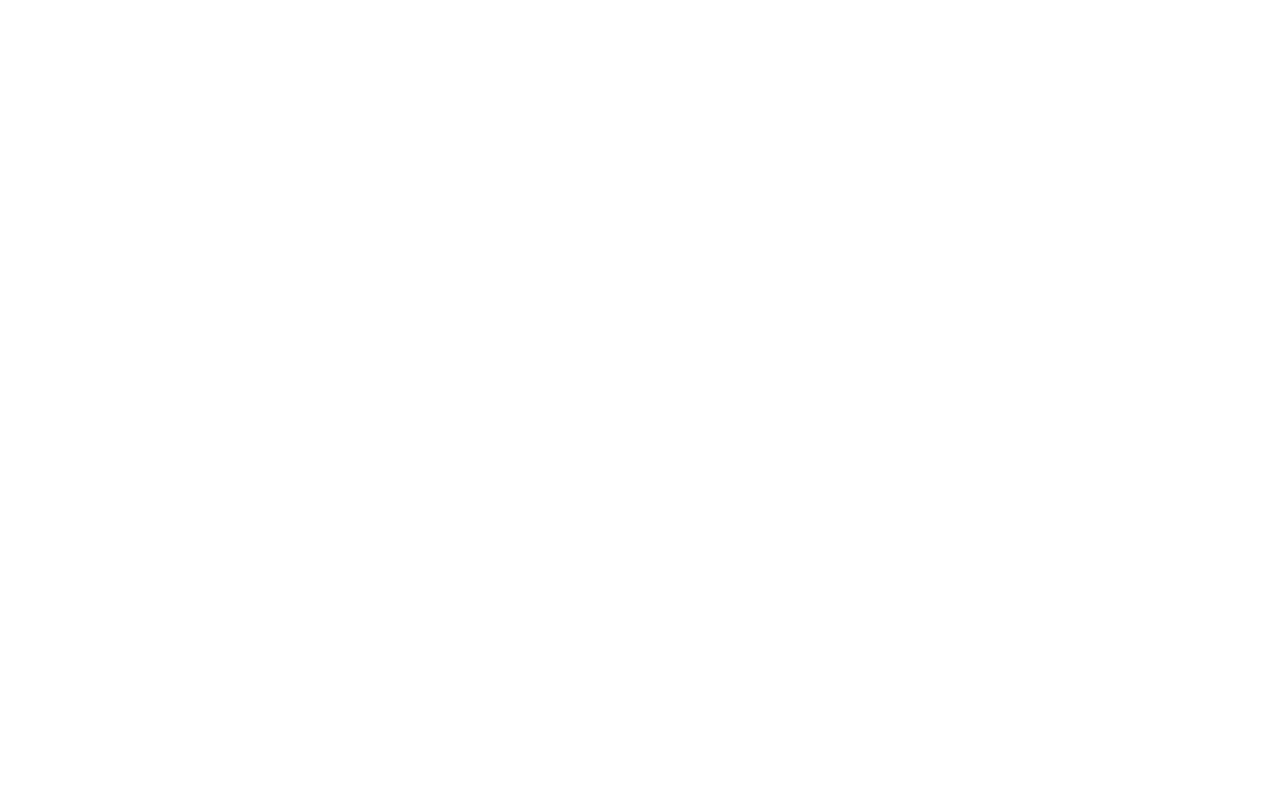
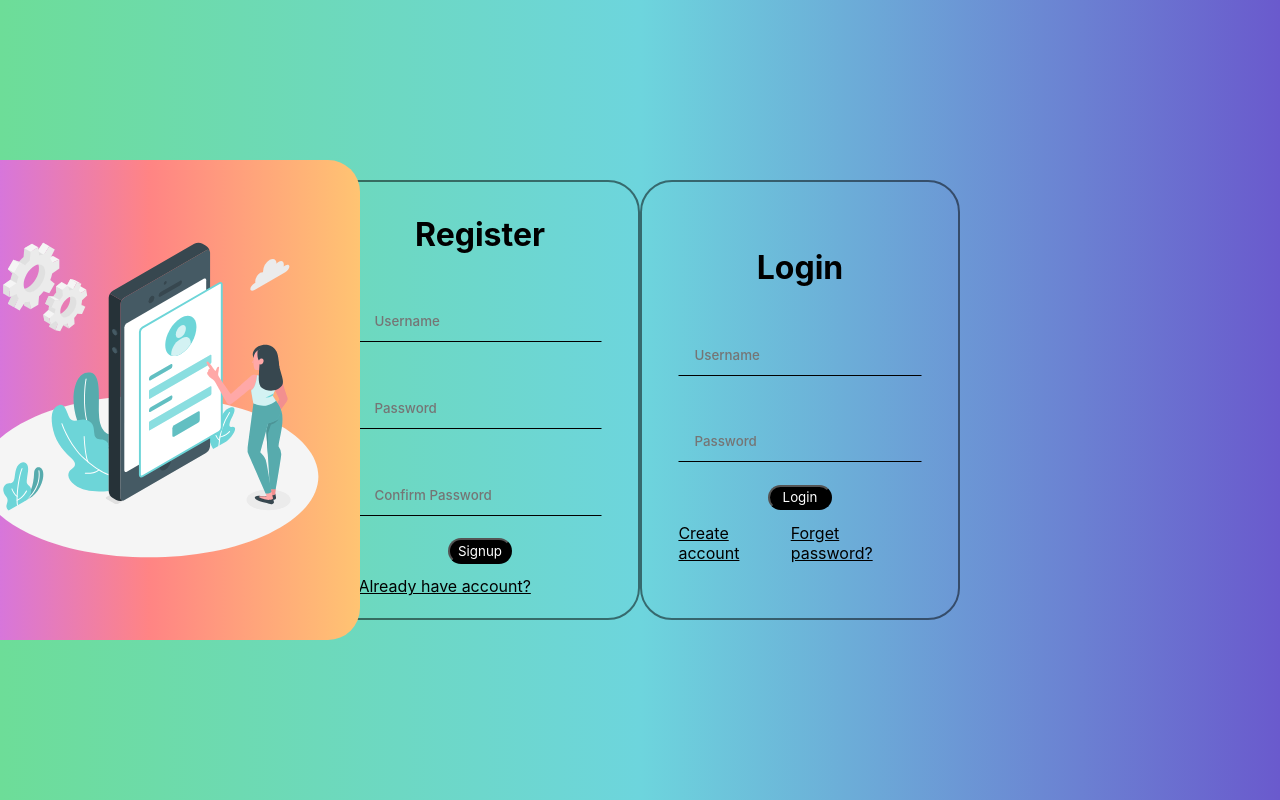
Before and after one commit to devsalmanquadri/ProjectX, a PHP site: page /login.html in a window 1280 px wide. Before the commit the page is empty. Run offline with PHP 8.4, Linux system fonts and the light colour scheme; some libraries are stand-ins or nearby versions.

Commit message:
login page

```diff
--- a/login.css
+++ b/login.css
@@ -2,4 +2,172 @@
   margin: 0;
   padding: 0;
   box-sizing: border-box;
+  font-family: Whitney, -apple-system, BlinkMacSystemFont, Segoe UI, Roboto,
+    Helvetica, Arial, sans-serif;
 }
+.background1 {
+  position: relative;
+  width: 100vw;
+  height: 100vh;
+  background: rgb(109, 221, 152);
+  background: linear-gradient(
+    90deg,
+    rgba(109, 221, 152, 1) 0%,
+    rgba(109, 213, 221, 1) 50%,
+    rgba(106, 90, 205, 1) 100%
+  );
+  /* filter: blur(8px); */
+}
+.main {
+  width: 100vw;
+  height: 100vh;
+  display: flex;
+  align-items: center;
+  justify-content: center;
+  position: absolute;
+  z-index: 10;
+}
+.imglogin1 {
+  transition: all;
+  transition-duration: 1s;
+  position: absolute;
+  right: 920px;
+  /* right: 380px; */
+  height: 60vh;
+  width: 33vw;
+  border-radius: 2rem;
+  z-index: 999;
+  object-fit: cover;
+  object-position: center;
+  background-color: rgb(41, 155, 255);
+  background: rgb(131, 58, 180);
+  background: linear-gradient(
+    90deg,
+    rgb(198, 112, 255) 0%,
+    rgb(255, 132, 132) 50%,
+    rgb(255, 196, 114) 100%
+  );
+}
+.loginform {
+  z-index: 20;
+  display: flex;
+  align-items: center;
+  justify-content: center;
+  flex-direction: column;
+  border-radius: 2rem;
+  height: 55vh;
+  width: 25vw;
+  border: 2px solid rgba(0, 0, 0, 0.5);
+  backdrop-filter: blur(50px);
+  /* filter: drop-shadow(1px 1px 5px #000); */
+  backdrop-filter: drop-shadow(5px 5px 5px #000);
+}
+/*
+.logininput input[type="text"] {
+  width: 20vw;
+  padding: 0.5rem;
+  font-size: 1.1rem;
+  /* border-radius: 1rem;
+  background: transparent;
+  border: none;
+  border-bottom: 1px solid rgba(0, 0, 0);
+  margin: 1vw 0;
+  outline: none;
+  padding-right: 20px;
+  /* outline-width: 2px;
+  outline-color: aliceblue;
+  outline-style: dotted;
+}*/
+/* .logininput i {
+  position: relative;
+  right: 20px;
+} */
+.loginbutton input {
+  width: 5vw;
+  height: 2vw;
+  border-radius: 2rem;
+  background-color: black;
+  color: white;
+  border: 10px solid
+    linear-gradient(
+      rgba(131, 58, 180, 1) 0%,
+      rgba(253, 29, 29, 1) 50%,
+      rgba(252, 176, 69, 1) 100%
+    );
+}
+.loginbottom {
+  display: flex;
+  justify-content: space-between;
+  width: 19vw;
+  margin: 1vw 0;
+}
+.loginform h1 {
+  font-size: 2rem;
+  font-weight: 700;
+  color: rgb(0, 0, 0);
+  margin: 1.5rem 0;
+}
+.loginform a {
+  color: black;
+}
+.inputContainer {
+  position: relative;
+  display: flex;
+  flex-direction: column;
+  gap: 10px;
+  margin: 1.4rem 0;
+}
+
+#inputField {
+  width: 19vw;
+  border: 1px solid transparent;
+  border-bottom: 1px solid rgb(0, 0, 0);
+  background-color: transparent;
+  padding: 12px 15px;
+  /* color: black; */
+  font-weight: 500;
+  caret-color: rgb(0, 0, 0);
+  transition-duration: 0.3s;
+  outline: none;
+}
+
+.userIcon {
+  position: absolute;
+  fill: rgb(0, 0, 0);
+  width: 12px;
+  top: -23px;
+  left: -15px;
+  opacity: 0;
+  transition: 0.2s linear;
+}
+
+.usernameLabel {
+  position: absolute;
+  top: -25px;
+  left: 5px;
+  color: rgb(0, 0, 0);
+  font-size: 14px;
+  font-weight: 400;
+  overflow: hidden;
+  transition: 0.2s linear;
+  opacity: 0;
+}
+
+#inputField:focus ~ .usernameLabel,
+#inputField:valid ~ .usernameLabel {
+  transform: translateX(20px);
+  opacity: 1;
+}
+
+#inputField:focus ~ .userIcon,
+#inputField:valid ~ .userIcon {
+  transform: translateX(20px);
+  opacity: 1;
+}
+
+#inputField:focus,
+#inputField:valid {
+  border-radius: 1rem;
+  border: 1px solid rgb(0, 0, 0);
+  transition-duration: 0.3s;
+}
--- a/login.html
+++ b/login.html
@@ -1,12 +1,97 @@
 <!DOCTYPE html>
 <html lang="en">
+
 <head>
   <meta charset="UTF-8" />
   <meta name="viewport" content="width=device-width, initial-scale=1.0" />
   <title>Document</title>
   <link rel="stylesheet" href="login.css" />
+  <link href="https://cdn.jsdelivr.net/npm/remixicon@4.3.0/fonts/remixicon.css" rel="stylesheet" />
 </head>
+
 <body>
-    <main></main>
+  <div class="main">
+    <img class="imglogin1" src="./assets/Mobile login-amico.svg" alt="Backimg">
+    <form method="post" action="#" class="loginform">
+      <h1>Register</h1>
+      <div class="inputContainer">
+        <input required="required" id="inputField" placeholder="Username" type="text">
+        <label class="usernameLabel" for="inputField">Username</label>
+        <svg viewBox="0 0 448 512" class="userIcon">
+          <path
+            d="M224 256A128 128 0 1 0 224 0a128 128 0 1 0 0 256zm-45.7 48C79.8 304 0 383.8 0 482.3C0 498.7 13.3 512 29.7 512H418.3c16.4 0 29.7-13.3 29.7-29.7C448 383.8 368.2 304 269.7 304H178.3z">
+          </path>
+        </svg>
+      </div>
+      <div class="inputContainer">
+        <input required="required" id="inputField" placeholder="Password" type="text">
+        <label class="usernameLabel" for="inputField">Password</label>
+        <svg class="userIcon" xmlns="http://www.w3.org/2000/svg" viewBox="0 0 24 24" width="18" height="18"
+          fill="rgba(255,255,255,1)">
+          <path
+            d="M19 10H20C20.5523 10 21 10.4477 21 11V21C21 21.5523 20.5523 22 20 22H4C3.44772 22 3 21.5523 3 21V11C3 10.4477 3.44772 10 4 10H5V9C5 5.13401 8.13401 2 12 2C15.866 2 19 5.13401 19 9V10ZM17 10V9C17 6.23858 14.7614 4 12 4C9.23858 4 7 6.23858 7 9V10H17ZM11 14V18H13V14H11Z">
+          </path>
+        </svg>
+      </div>
+      <div class="inputContainer">
+        <input required="required" id="inputField" placeholder="Confirm Password" type="text">
+        <label class="usernameLabel" for="inputField">Confirm Password</label>
+        <svg class="userIcon" xmlns="http://www.w3.org/2000/svg" viewBox="0 0 24 24" width="18" height="18"
+          fill="rgba(255,255,255,1)">
+          <path
+            d="M19 10H20C20.5523 10 21 10.4477 21 11V21C21 21.5523 20.5523 22 20 22H4C3.44772 22 3 21.5523 3 21V11C3 10.4477 3.44772 10 4 10H5V9C5 5.13401 8.13401 2 12 2C15.866 2 19 5.13401 19 9V10ZM17 10V9C17 6.23858 14.7614 4 12 4C9.23858 4 7 6.23858 7 9V10H17ZM11 14V18H13V14H11Z">
+          </path>
+        </svg>
+      </div>
+      <div class="loginbutton">
+        <input type="button" value="Signup">
+      </div>
+      <div class="loginbottom">
+        <div class="createaccount">
+          <a onclick="changescreen1()" href="#">Already have account?</a>
+        </div>
+
+      </div>
+    </form>
+    <form method="post" action="#" class="loginform">
+      <h1>Login</h1>
+      <div class="inputContainer">
+        <input required="required" id="inputField" placeholder="Username" type="text">
+        <label class="usernameLabel" for="inputField">Username</label>
+        <svg viewBox="0 0 448 512" class="userIcon">
+          <path
+            d="M224 256A128 128 0 1 0 224 0a128 128 0 1 0 0 256zm-45.7 48C79.8 304 0 383.8 0 482.3C0 498.7 13.3 512 29.7 512H418.3c16.4 0 29.7-13.3 29.7-29.7C448 383.8 368.2 304 269.7 304H178.3z">
+          </path>
+        </svg>
+      </div>
+      <div class="inputContainer">
+        <input required="required" id="inputField" placeholder="Password" type="text">
+        <label class="usernameLabel" for="inputField">Password</label>
+        <svg class="userIcon" xmlns="http://www.w3.org/2000/svg" viewBox="0 0 24 24" width="18" height="18"
+          fill="rgba(255,255,255,1)">
+          <path
+            d="M19 10H20C20.5523 10 21 10.4477 21 11V21C21 21.5523 20.5523 22 20 22H4C3.44772 22 3 21.5523 3 21V11C3 10.4477 3.44772 10 4 10H5V9C5 5.13401 8.13401 2 12 2C15.866 2 19 5.13401 19 9V10ZM17 10V9C17 6.23858 14.7614 4 12 4C9.23858 4 7 6.23858 7 9V10H17ZM11 14V18H13V14H11Z">
+          </path>
+        </svg>
+      </div>
+      <div class="loginbutton">
+        <input type="button" value="Login">
+      </div>
+      <div class="loginbottom">
+        <div class="createaccount">
+          <a onclick="changescreen()" href="#">Create account</a>
+        </div>
+        <div class="Forgetpass">
+          <a href="#">
+            Forget password?
+          </a>
+        </div>
+      </div>
+    </form>
+  </div>
+  <div class="background1">
+  </div>
 </body>
+<script src="./login.js"></script>
+
 </html>
--- /dev/null
+++ b/login.js
@@ -0,0 +1,7 @@
+let imglogin1 = document.querySelector(".imglogin1");
+function changescreen() {
+  imglogin1.style.right = "350px";
+}
+function changescreen1() {
+  imglogin1.style.right = "920px";
+}
```
Also changed, not shown: assets/Mobile login-amico.svg (added), 1 other file. Lines whose indentation alone changed are shown as unchanged.
